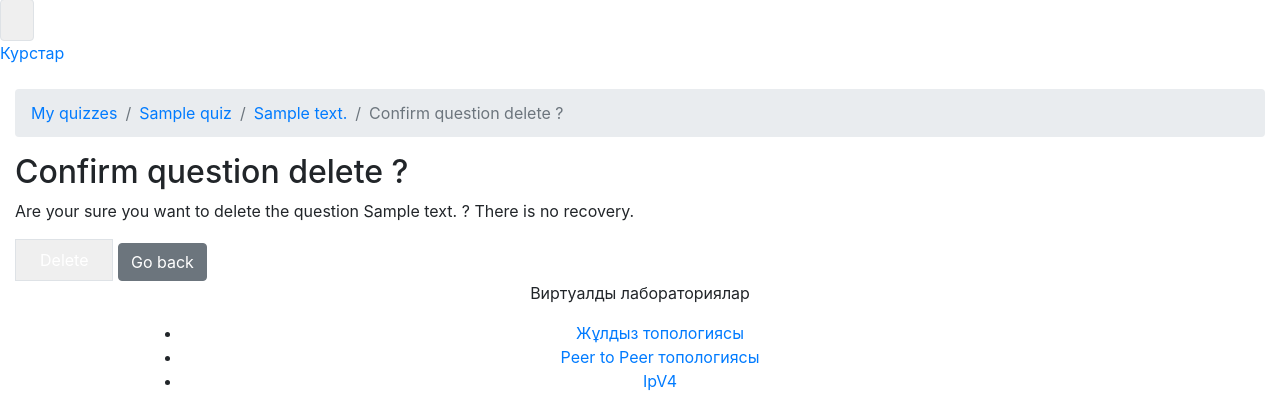
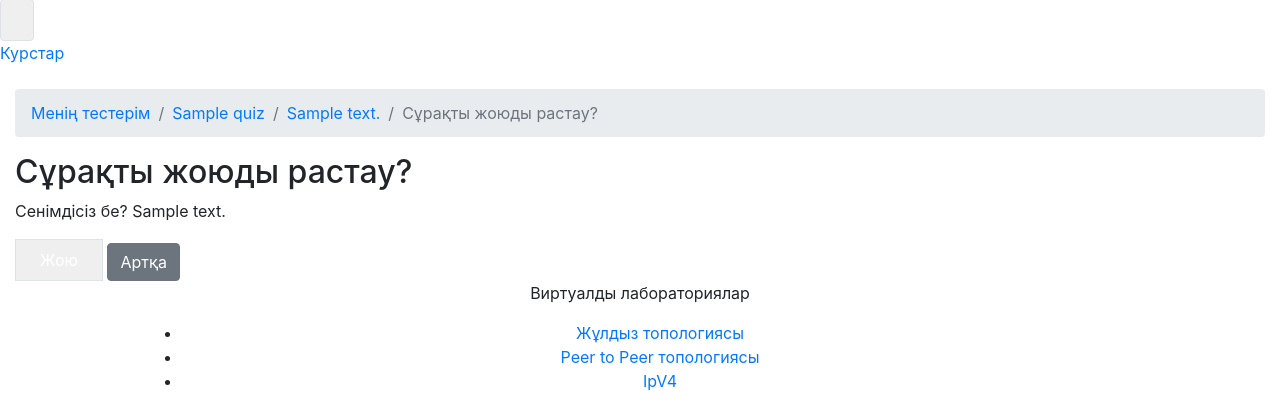
Before and after one commit to Bekbo01/testdjango, a Django app: template students/templates/students/teacher/question_delete_confirm.html in a window 1280 px wide. Shown: the part 301-707 px from the top of the page. Run offline with Django 3.2, Linux system fonts and the light colour scheme; the template is opened without the code that fills it: most values are stand-ins (such as "Sample title", 1, 10 or a date in 2020); parts of the project's set-up code (start-up, migrations or seed data) failed here and were passed over; some libraries are stand-ins or nearby versions.

Commit message:
Update question_delete_confirm.html

```diff
--- a/students/templates/students/teacher/question_delete_confirm.html
+++ b/students/templates/students/teacher/question_delete_confirm.html
@@ -1,7 +1,7 @@
 {% extends "base.html" %}
 {% load i18n %}
 {% block title %}
-{% trans 'Confirm question delete ?' %}
+{% trans 'Сұрақты жоюды растау?' %}
 {% endblock %}
 
 {% block content %}
@@ -9,19 +9,19 @@
     <div class="quiz">
         <nav aria-label="breadcrumb">
             <ol class="breadcrumb">
-              <li class="breadcrumb-item"><a href="{% url 'teacher_quiz_change_list' %}">{% trans 'My quizzes' %}</a></li>
+              <li class="breadcrumb-item"><a href="{% url 'teacher_quiz_change_list' %}">{% trans 'Менің тестерім' %}</a></li>
               <li class="breadcrumb-item"><a href="{% url 'teacher_update_quiz' quiz.pk %}">{{ quiz.name }}</a></li>
               <li class="breadcrumb-item"><a href="{% url 'teacher_change_question' quiz.pk question.pk %}">{{ question.text }}</a></li>
-              <li class="breadcrumb-item active" aria-current="page">{% trans 'Confirm question delete ?' %}</li>
+              <li class="breadcrumb-item active" aria-current="page">{% trans 'Сұрақты жоюды растау?' %}</li>
             </ol>
         </nav>
 
-        <h2>{% trans 'Confirm question delete ?' %}</h2>
-        <p>{% trans 'Are your sure you want to delete the question' %} {{ question.text }} ? {% trans 'There is no recovery.' %}</p>
+        <h2>{% trans 'Сұрақты жоюды растау?' %}</h2>
+        <p>{% trans 'Сенімдісіз бе?' %} {{ question.text }}</p>
         <form method="post" novalidate>
             {% csrf_token %}
-            <button class="bg-teal-600 hover:bg-teal-700 text-white text-sm px-4 py-2  border rounded-full" type="submit"><i class="icon icon-bin-2"></i> {% trans 'Delete' %}</button>
-            <a href="{% url 'teacher_change_question' quiz.pk question.pk %}" class="btn btn-secondary" role="button">{% trans 'Go back' %}</a>
+            <button class="bg-teal-600 hover:bg-teal-700 text-white text-sm px-4 py-2  border rounded-full" type="submit"><i class="icon icon-bin-2"></i> {% trans 'Жою' %}</button>
+            <a href="{% url 'teacher_change_question' quiz.pk question.pk %}" class="btn btn-secondary" role="button">{% trans 'Артқа' %}</a>
         </form>
     </div>
 </div>
```
